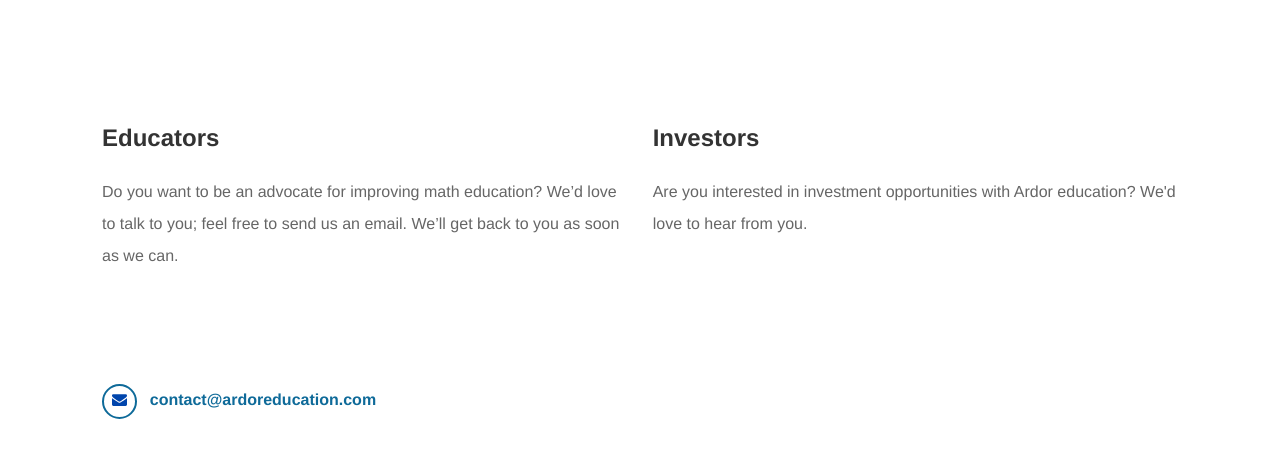
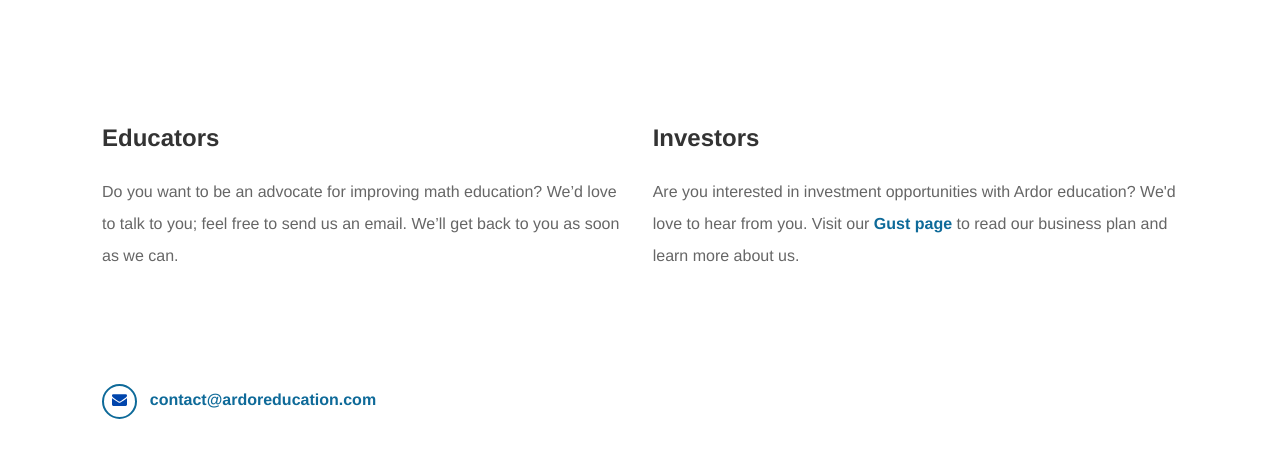
Before and after one commit to ardor-education/ardor-education.github.io, a Jekyll site: the page built from z_contact.md, in a window 1280 px wide and 900 px high, scrolled down 490 px, cut to the strip 77-700 px from the top of the window. Shown: the top 458 px of the strip. Built offline with Jekyll 4.4.1, drawn with Linux system fonts in a browser that asks for light colours; some web fonts are replaced; comment, search, counter and statistics services are not loaded.

Commit message:
add Gust link

```diff
--- a/_config.yml
+++ b/_config.yml
@@ -117,7 +117,9 @@
   support: >
     We are sorry you are having trouble with Ardor Math. Please let us know how we can help you.
   investors: >
-    Are you interested in investment opportunities with Ardor education? We'd love to hear from you.
+    Are you interested in investment opportunities with Ardor education? We'd love to hear from you. Visit our
+    <a href="https://gust.com/companies/ardor-education-inc">Gust page</a>
+    to read our business plan and learn more about us.
 
 team:
   title: Our Team
```
